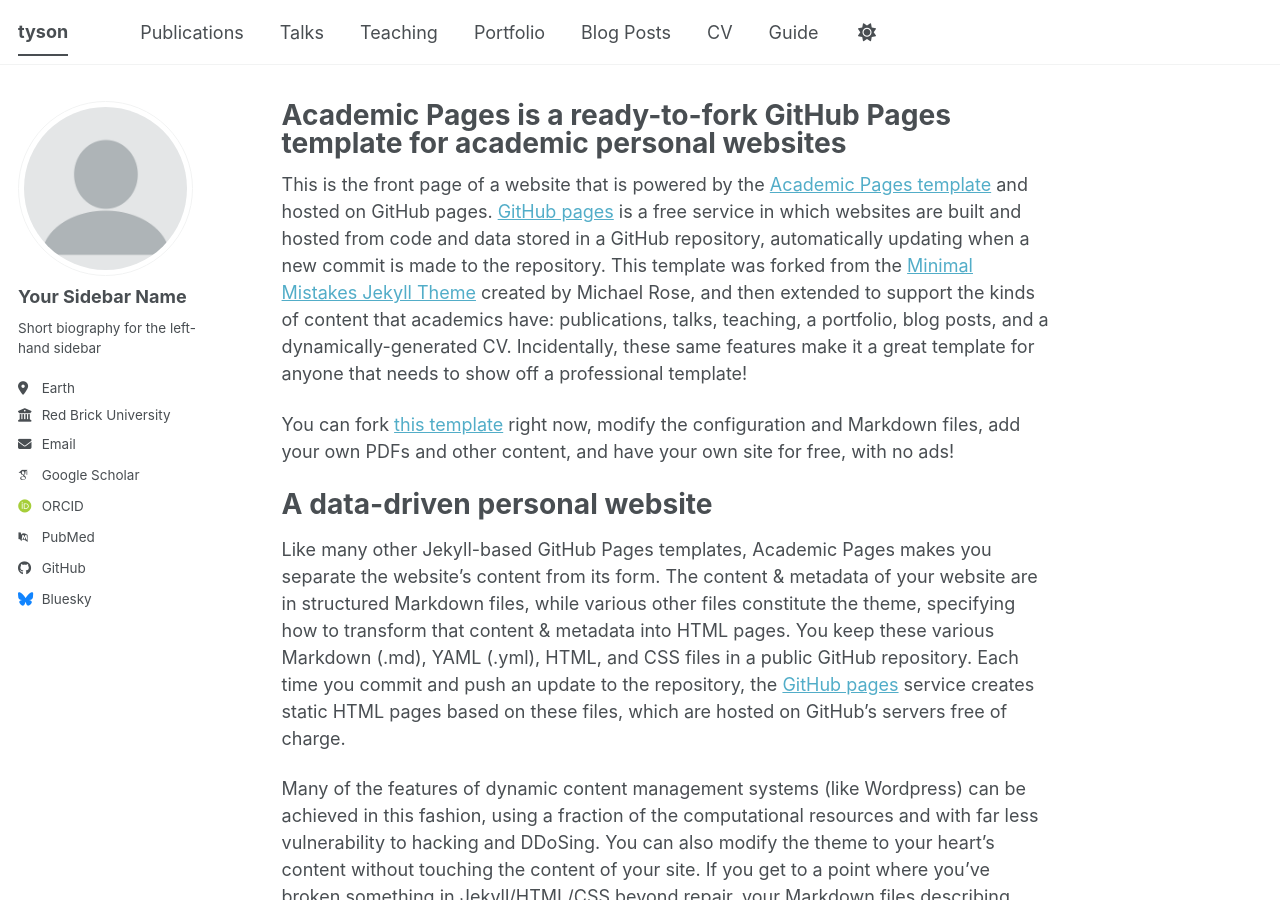
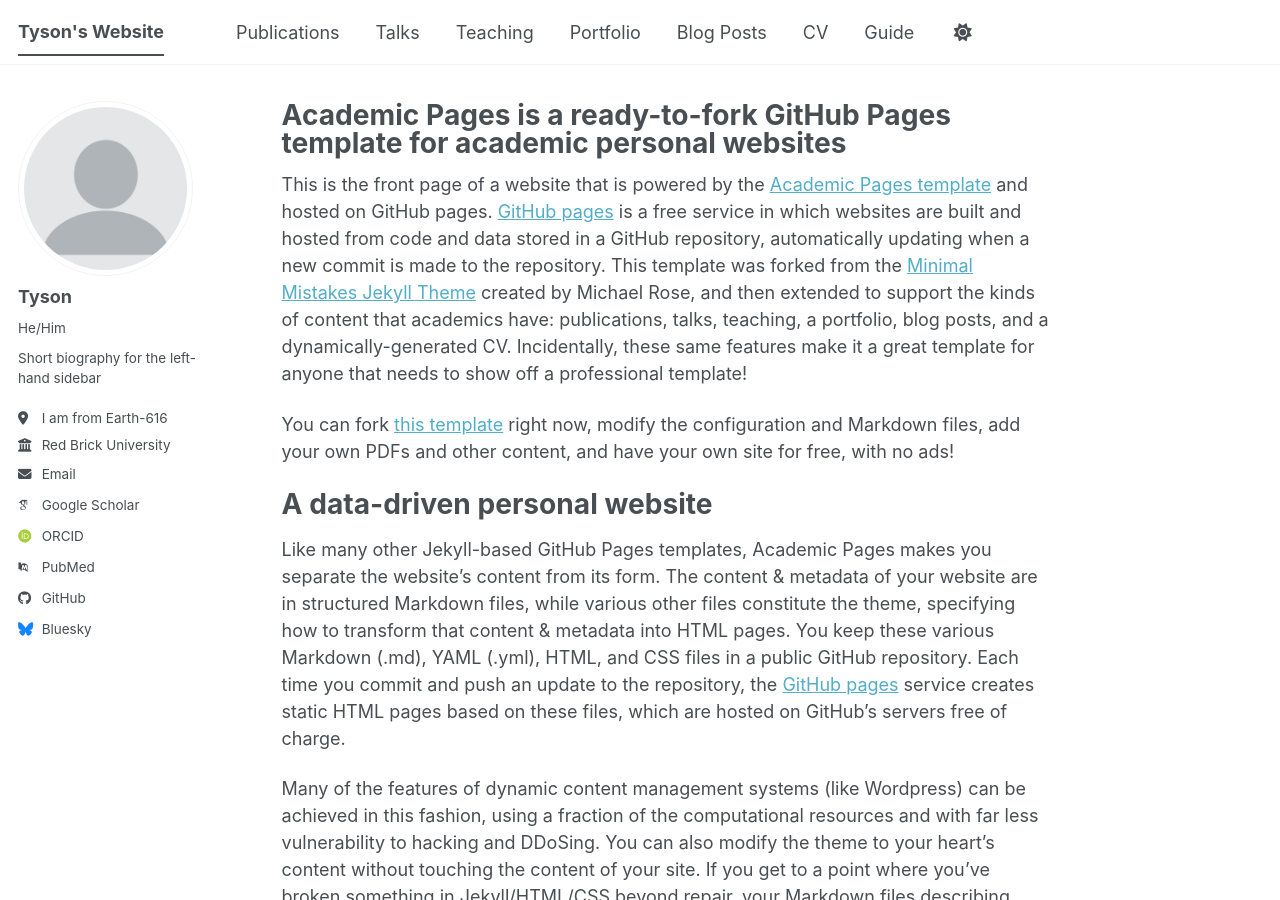
Before and after one commit to xTekz0x/tekz0.github.io, a Jekyll site: the page built from _pages/about.md, in a window 1280 px wide and 900 px high. Built offline with Jekyll 4.4.1, drawn with Linux system fonts in a browser that asks for light colours; some web fonts are replaced; a script bundle is joined from its source files by our own code; library files that are not in the unit come from our copies.

Commit message:
Update _config.yml

```diff
--- a/_config.yml
+++ b/_config.yml
@@ -9,7 +9,7 @@
 # Basic Site Settings
 locale                   : "en-US"
 site_theme               : "default" # The available themes options are "default", "air", "sunrise", "mint", "dirt" and "contrast"
-title                    : "tyson"
+title                    : "Tyson's Website"
 title_separator          : "-"
 name                     : &name "Your Name"
 description              : &description "Your Name's academic portfolio"   # Update this with a general description of your site, this is the default if not overridden by a page
@@ -24,13 +24,13 @@
 author:
   # Biographic information
   avatar           : "profile.png"
-  name             : "Your Sidebar Name"
-  pronouns         : # example: "she/her"
+  name             : "Tyson"
+  pronouns         : "He/Him"
   bio              : "Short biography for the left-hand sidebar"
-  location         : "Earth"
+  location         : "I am from Earth-616"
   employer         : "Red Brick University"
   uri              : # URL
-  email            : "none@example.org"
+  email            : "tysontran2004@gmail.com"
 
   # Academic websites
   academia         : # URL
```
